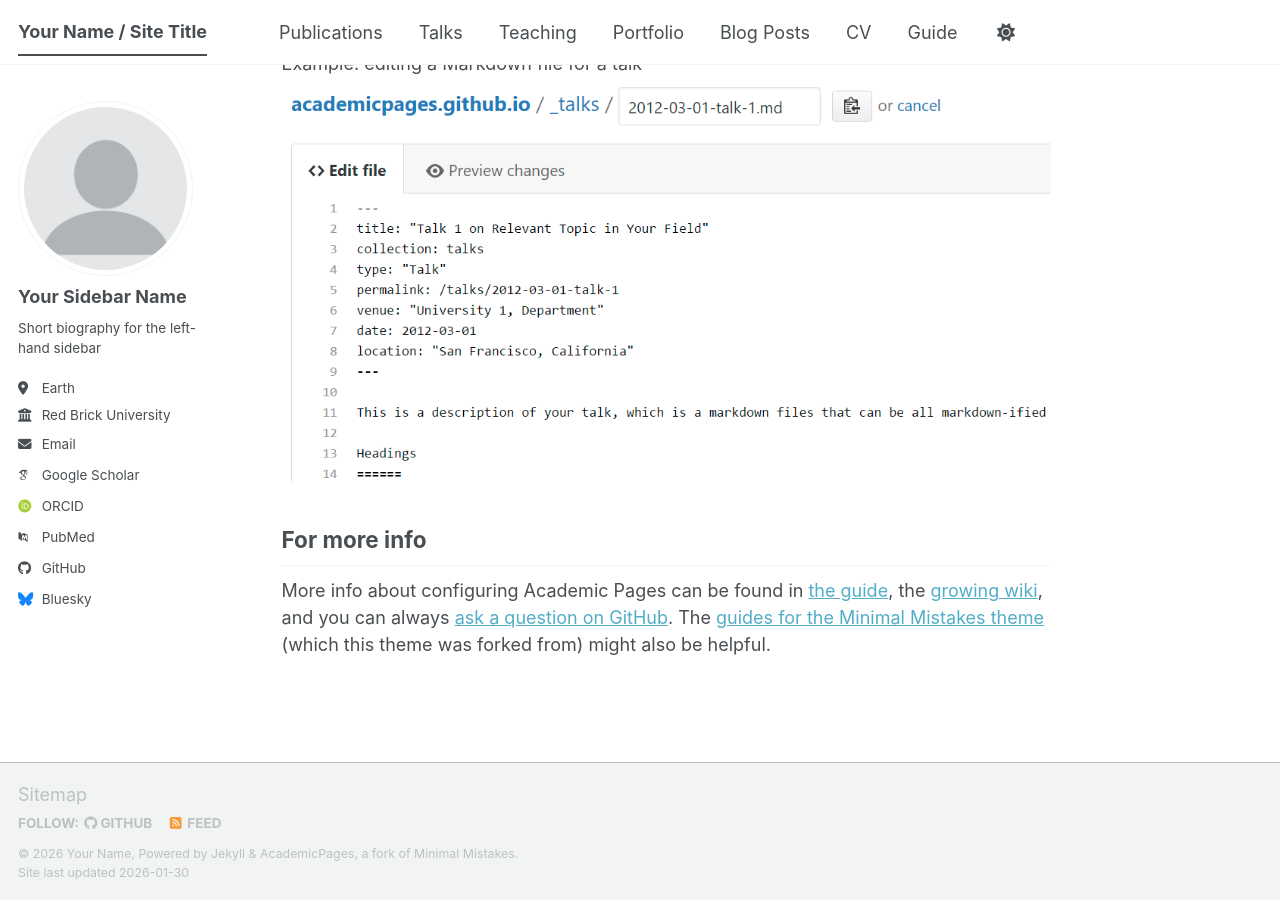
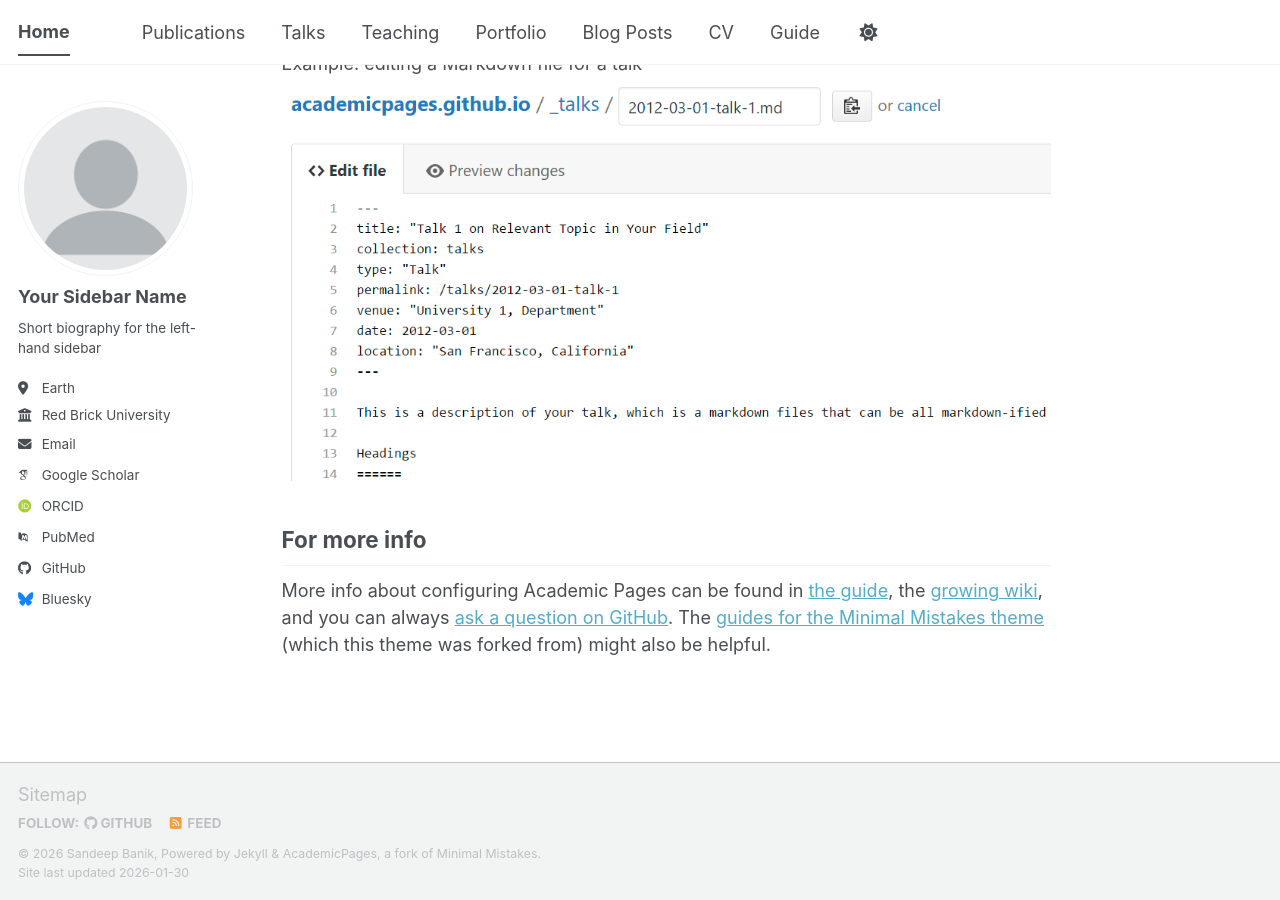
Before and after one commit to sandeepbanik/baniksandeep.github.io, a Jekyll site: the page built from _pages/about.md, in a window 1280 px wide and 900 px high, scrolled down 2720 px. Built offline with Jekyll 4.4.1, drawn with Linux system fonts in a browser that asks for light colours; some web fonts are replaced; a script bundle is joined from its source files by our own code; library files that are not in the unit come from our copies.

Commit message:
Update site title, name, and repository details

```diff
--- a/_config.yml
+++ b/_config.yml
@@ -9,14 +9,14 @@
 # Basic Site Settings
 locale                   : "en-US"
 site_theme               : "default" # The available themes options are "default", "air", "sunrise", "mint", "dirt" and "contrast"
-title                    : "Your Name / Site Title"
+title                    : "Home"
 title_separator          : "-"
-name                     : &name "Your Name"
+name                     : &name "Sandeep Banik"
 description              : &description "Your Name's academic portfolio"   # Update this with a general description of your site, this is the default if not overridden by a page
-url                      : https://academicpages.github.io # The base hostname & protocol for your site e.g. "https://[your GitHub username].github.io",
+url                      : https://baniksandeep.github.io # The base hostname & protocol for your site e.g. "https://[your GitHub username].github.io",
                                                            # or if you already have some other page hosted on Github then use "https://[your GitHub username].github.io/[Your Repo Name]"
 baseurl                  : "" # the subpath of your site, e.g. "/blog"
-repository               : "academicpages/academicpages.github.io"
+repository               : "sandeepbanik/baniksandeep.github.io"
 
 # Site Author - The following control what appear as part of the author content on the side bar.
 #               If a field is blank the icon and link will not appear, otherwise it will be shown.
```
